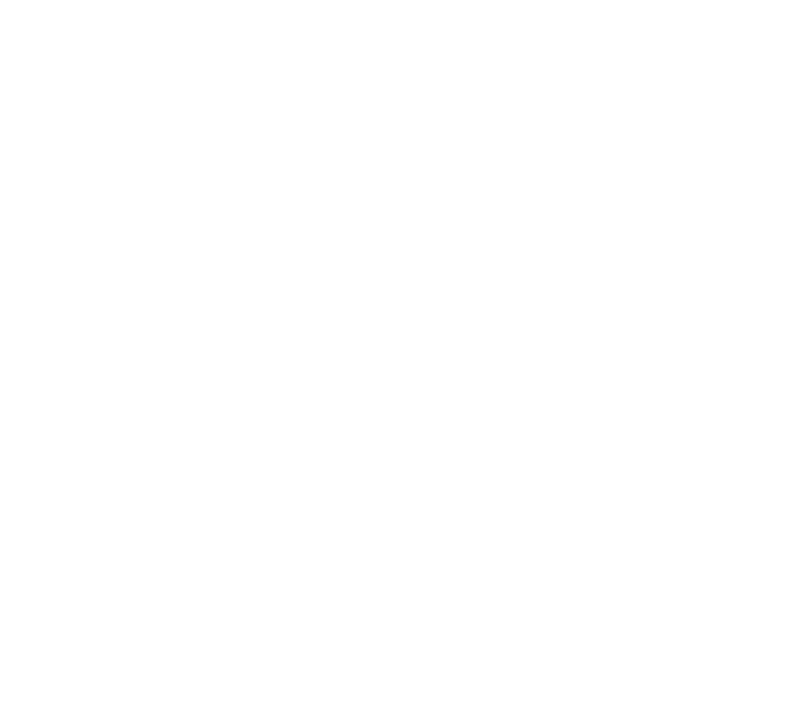
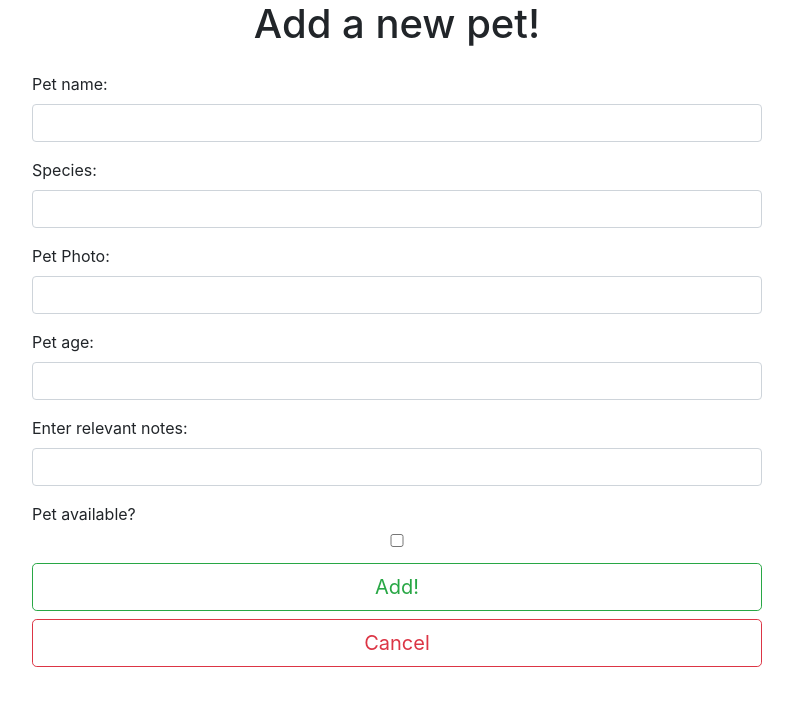
Before and after one commit to mahado13/Adoption_Agency, a Flask app: page /pets/add in a window 1280 px wide. Before the commit the part shown is empty. Shown: the top 706 px of the page, without its empty margins (243-1036 px from the left). Run offline with Flask 2, Linux system fonts and the light colour scheme.

Commit message:
Step 3 & 4 complete

```diff
--- a/app.py
+++ b/app.py
@@ -1,6 +1,7 @@
 from flask import Flask, request, render_template, redirect, flash, session
 from flask_debugtoolbar import DebugToolbarExtension
 from models import db, connect_db, Pet
+from forms import AddPetForm
 
 """
 By:Mahad Osman
@@ -24,6 +25,23 @@
     pets = Pet.query.all()
     return render_template('home.html', pets = pets)
 
-@app.route('/pets/add', methods=["GET", "POSTS"])
+@app.route('/pets/add', methods=["GET", "POST"])
 def add_new_pet():
-    return render_template('new_pet.html')
+    """Our route to add a new pet, and retrieve the form to do so."""
+    form = AddPetForm()
+    print(request.form)
+
+    if form.validate_on_submit():
+        name = form.name.data
+        species = form.species.data
+        pet_photo = form.photo_url.data
+        age = form.age.data
+        notes = form.notes.data
+        available = form.available.data
+
+        pet = Pet(name=name, species=species, photo_url=pet_photo, age=age, notes=notes, available=available)
+        db.session.add(pet)
+        db.session.commit()
+        return redirect('/')
+    else:
+        return render_template('new_pet.html', form = form)
--- a/forms.py
+++ b/forms.py
@@ -7,3 +7,12 @@
 Date: Jan 19
 Assignment: Adoption Agency
 """
+
+class AddPetForm(FlaskForm):
+    """Form for adding a new pet!"""
+    name =StringField("Pet name:")
+    species =StringField("Species:")
+    photo_url = StringField("Pet Photo:")
+    age =IntegerField("Pet age:")
+    notes =StringField("Enter relevant notes:")
+    available = BooleanField("Pet available?")
--- a/templates/home.html
+++ b/templates/home.html
@@ -18,6 +18,6 @@
             </div>
         {%endfor%}
     </div>
-    <a class ="btn btn-success" href="">Add Pet</a>
+    <a class ="btn btn-success" href="/pets/add">Add Pet</a>
 </div>
 {% endblock %}
--- a/templates/new_pet.html
+++ b/templates/new_pet.html
@@ -3,5 +3,35 @@
 {% block title %} Pets Homepage {% endblock %}
 
 {% block content %}
+<div class="container">
+    <h1 class="text-center">Add a new pet!</h1>
+        <div class="row justify-content-center">
+            <div class="col-md-8">
+                <form action="">
+                    {{form.hidden_tag()}}
+                    {% for field in form
+                        if field.widget.input_type !='hidden' %}
+                    <p>
+                        <div class="form-group">
+                            {{field.label}}
+                            {{field(class_="form-control")}}
+                        </div>
+                    </p>
+
+
+
+
+
+                    {%endfor%}
+                    <button class="btn btn-outline-success btn-lg btn-block" formaction="/pets/add" formmethod="POST">Add!</button>
+                    <a href="/" class="btn btn-outline-danger btn-lg btn-block" >Cancel</a>
+                </form>
+
+            </div>
+
+        </div>
+
+</div>
+
 
 {% endblock %}
```
